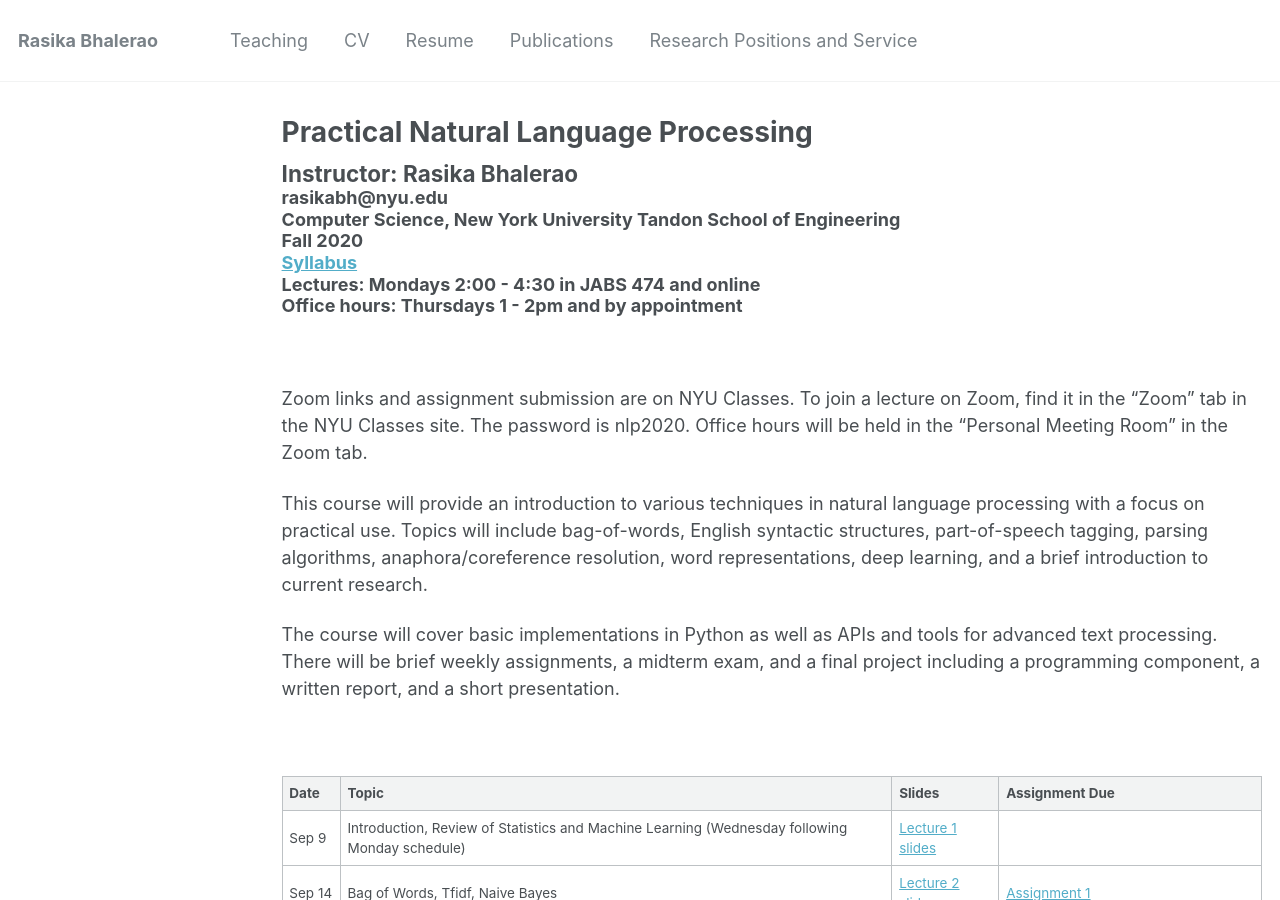
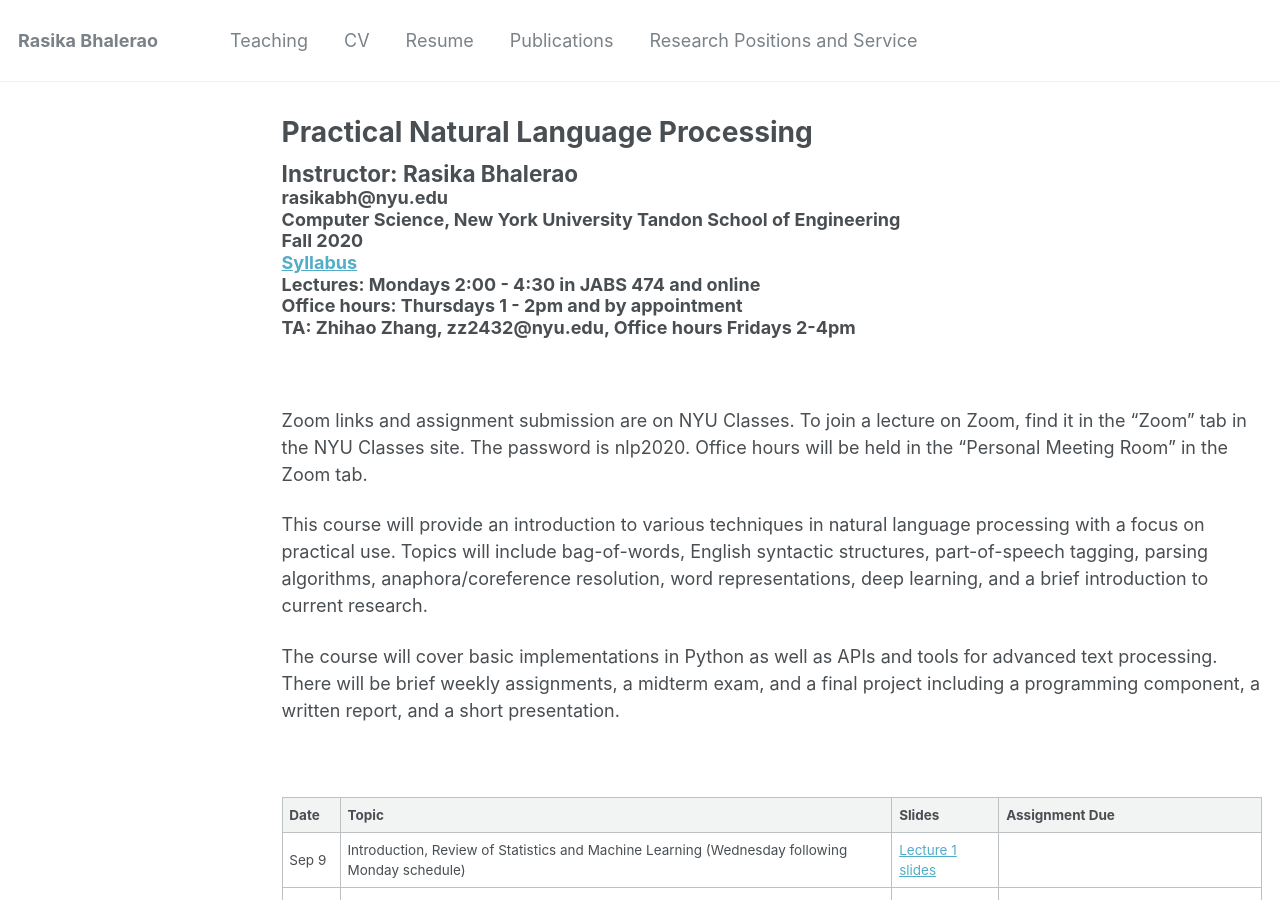
Before and after one commit to rasikabh/rasikabh.github.io, a Jekyll site: the page built from _pages/nlp2020.md, in a window 1280 px wide and 900 px high. Built offline with Jekyll 4.4.1, drawn with Linux system fonts in a browser that asks for light colours.

Commit message:
Update nlp2020.md

```diff
--- a/_pages/nlp2020.md
+++ b/_pages/nlp2020.md
@@ -19,6 +19,7 @@ h2, h3, h4, h5, h6 {margin: 0;}
 ### [Syllabus](https://docs.google.com/document/d/1vCZopztgMiaSO1F8jb4k0wPJCQiRqwrQ3wQBqp4mgp4/edit?usp=sharing)
 ### Lectures: Mondays 2:00 - 4:30 in JABS 474 and online
 ### Office hours: Thursdays 1 - 2pm and by appointment
+### TA: Zhihao Zhang, zz2432@nyu.edu, Office hours Fridays 2-4pm
 <br/>
 
 Zoom links and assignment submission are on NYU Classes.
```
